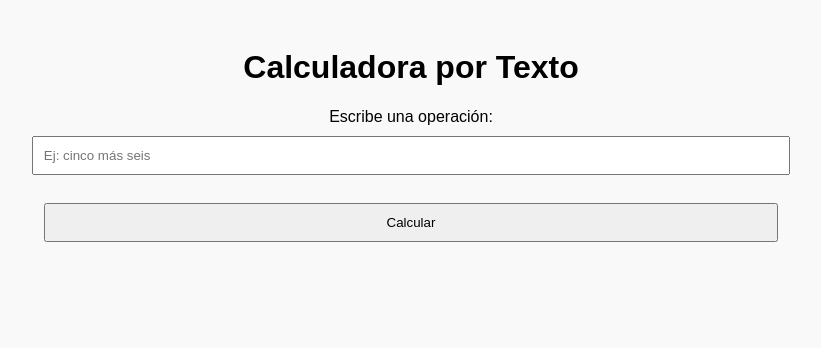
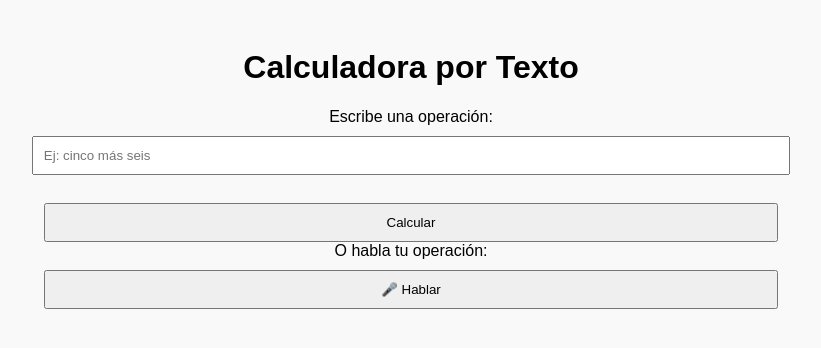
Before and after one commit to faviano93/calculadora-voz, a Flask app: page / in a window 1280 px wide. Shown: the top 348 px of the page, without its empty margins (229-1050 px from the left). Run offline with Flask 3, Linux system fonts and the light colour scheme.

Commit message:
Update index.html

```diff
--- a/templates/index.html
+++ b/templates/index.html
@@ -21,3 +21,5 @@
     <script src="{{ url_for('static', filename='script.js') }}"></script> <!-- si lo tienes -->
 </body>
 </html>
+<label>O habla tu operación:</label><br>
+<button type="button" onclick="reconocerVoz()">🎤 Hablar</button><br><br>
```
